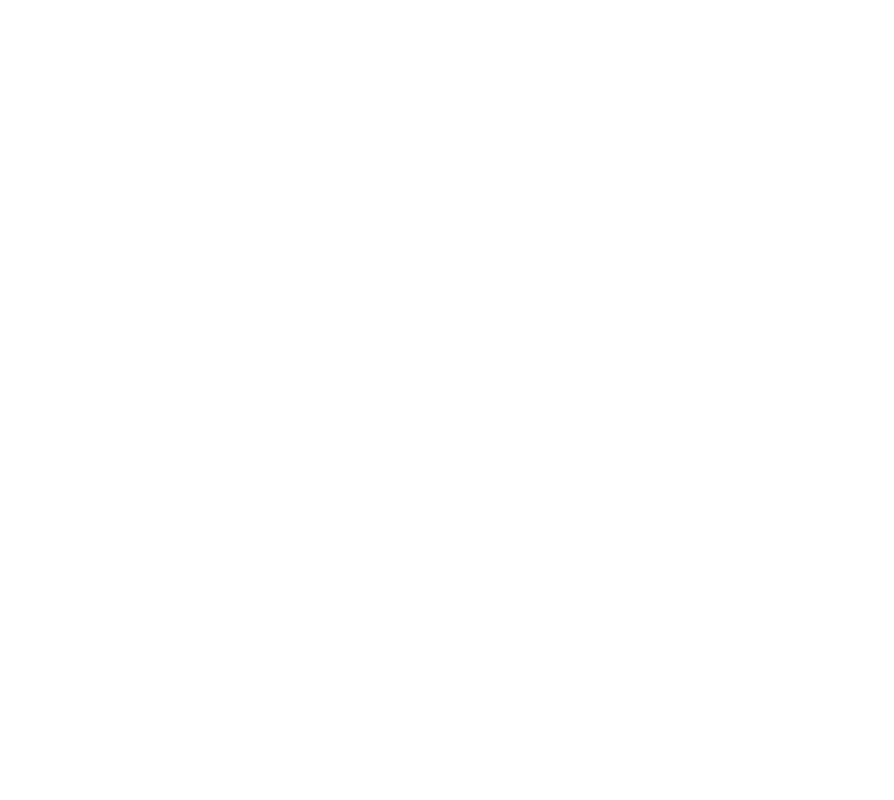
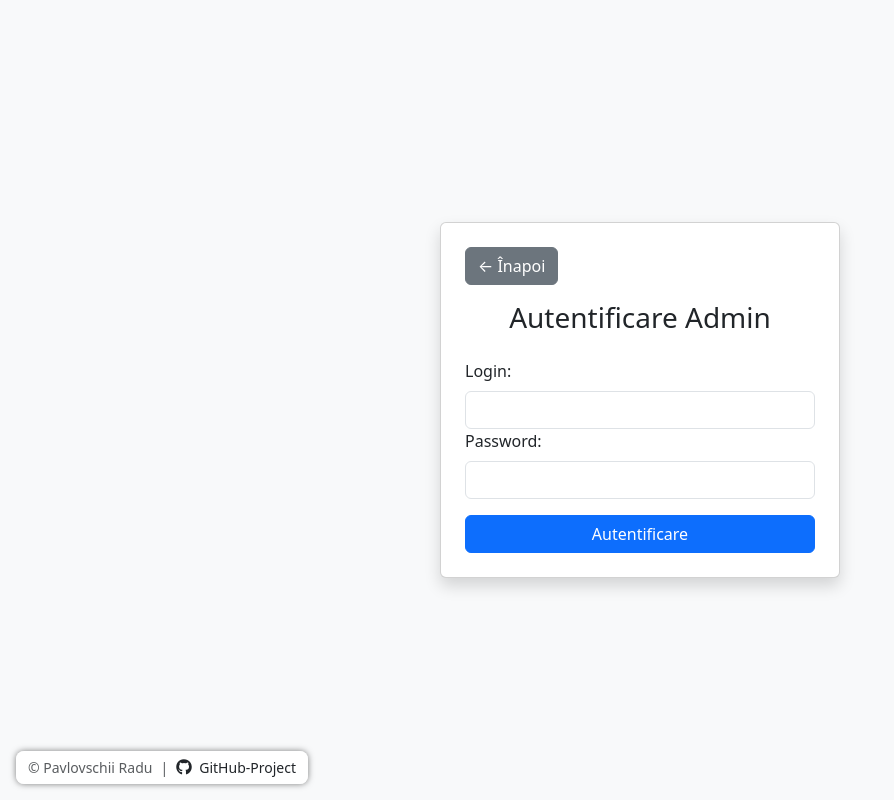
Before and after one commit to Annanas1k/flask-individual-project, a Flask app: page /admin/login in a window 1280 px wide. Before the commit the part shown is empty. Shown: the whole page, without its empty margins (0-894 px from the left). Run offline with Flask 3, Linux system fonts and the light colour scheme.

Commit message:
add admin login method + hashing

```diff
--- a/app/__init__.py
+++ b/app/__init__.py
@@ -15,7 +15,7 @@ db = SQLAlchemy()
 def create_app():
     app = Flask(__name__)
     app.config['SECRET_KEY'] = os.getenv('SECRET_KEY')
-    app.config['PERMANENT_SESSION_LIFETIME'] = timedelta(minutes=4)
+    app.config['PERMANENT_SESSION_LIFETIME'] = timedelta(minutes=1)
     app.config['SESSION_PERMANENT'] = True
     app.config['SQLALCHEMY_DATABASE_URI'] = os.getenv('SQLALCHEMY_DATABASE_URI')
     app.config['SQLALCHEMY_TRACK_MODIFICATIONS'] = False
--- a/app/admin_routes.py
+++ b/app/admin_routes.py
@@ -1,15 +1,44 @@
+from werkzeug.security import generate_password_hash, check_password_hash
+import os
+from dotenv import load_dotenv
 from .models.models import *
-from flask import Blueprint, render_template, redirect, url_for, request, jsonify
+from flask import Blueprint, render_template, redirect, url_for, request, jsonify, flash, session
+
+load_dotenv()
 
 admin = Blueprint('admin', __name__, url_prefix='/admin', template_folder='templates')
 
+ADMIN_LOGIN = os.getenv('ADMIN_LOGIN')
+ADMIN_PASSWORD = os.getenv('ADMIN_PASSWORD')
+
+
 @admin.route('/login', methods=['GET', 'POST'])
 def login():
+    if request.method == 'POST':
+        login = request.form['login']
+        password = request.form['password']
+
+        if not login or not password:
+            flash("Datele sunt gresite sau incorecte!!", "error")
+            return redirect(url_for('admin.login'))
+
+        if login == ADMIN_LOGIN and check_password_hash(ADMIN_PASSWORD, password):
+            session['admin'] = True
+            return redirect(url_for('admin.dashboard'))
+        else:
+            flash("Datele sunt gresite!!", "error")
+
+
     return render_template("admin/login.html")
 
 @admin.route('/', methods=['GET', 'POST'])
 @admin.route('/dashboard', methods=['GET', 'POST'])
 def dashboard():
+    if "admin" not in session:
+        flash("Sesiunea a expirat! Te rugam sa te loghezi din nou", "error")
+        return redirect(url_for('admin.login'))
+
+
     return render_template("admin/dashboard.html")
 
 @admin.route('/students', methods=['GET', 'POST'])
@@ -31,3 +60,13 @@ def absente():
 @admin.route('/logout')
 def logout():
     return redirect(url_for('admin.login'))
+
+
+
+
+@admin.route('/hashpass', methods=['GET', 'POST'])
+def hashpass():
+    parola = "admin"
+    hash_parola = generate_password_hash(parola)
+    return jsonify({"message": "Parolele au fost hashate și actualizate cu succes!",
+                    "hashed_password:": hash_parola}), 200
--- a/app/templates/admin/login.html
+++ b/app/templates/admin/login.html
@@ -1,10 +1,55 @@
-<!DOCTYPE html>
-<html lang="en">
-<head>
-    <meta charset="UTF-8">
-    <title>Title</title>
-</head>
-<body>
+{% extends 'base.html' %}
 
-</body>
-</html>
+{% block title %}{{ super() }} - Admin Login{% endblock %}
+
+{% block content %}
+<style>
+    .vh-100 {
+        height: 100vh;
+    }
+    .center-pane {
+        height: 100vh;
+        display: flex;
+        justify-content: center;
+        align-items: center;
+        background-color: #f8f9fa;
+    }
+    .card {
+        width: 100%;
+        max-width: 400px;
+    }
+</style>
+
+<div class="container-fluid center-pane">
+    <div class="card shadow p-4">
+        <div class="mb-3">
+            <a href="{{ url_for('student.login') }}" class="btn btn-secondary">&larr; Înapoi</a>
+        </div>
+
+        <h3 class="text-center mb-4">Autentificare Admin</h3>
+
+        {% with messages = get_flashed_messages(with_categories=true) %}
+            {% if messages %}
+                <div>
+                    {% for category, message in messages %}
+                        <div class="alert alert-{{ 'danger' if category == 'error' else category }}">
+                            {{ message }}
+                        </div>
+                    {% endfor %}
+                </div>
+            {% endif %}
+        {% endwith %}
+
+        <form method="POST" action="{{ url_for('admin.login') }}">
+            <div class="mb-3">
+                <label for="login" class="form-label">Login:</label>
+                <input type="text" class="form-control" id="login" name="login" required>
+                <label for="password" class="form-label">Password:</label>
+                <input type="password" class="form-control" id="password" name="password" required>
+            </div>
+
+            <button type="submit" class="btn btn-primary w-100">Autentificare</button>
+        </form>
+    </div>
+</div>
+{% endblock %}
```
